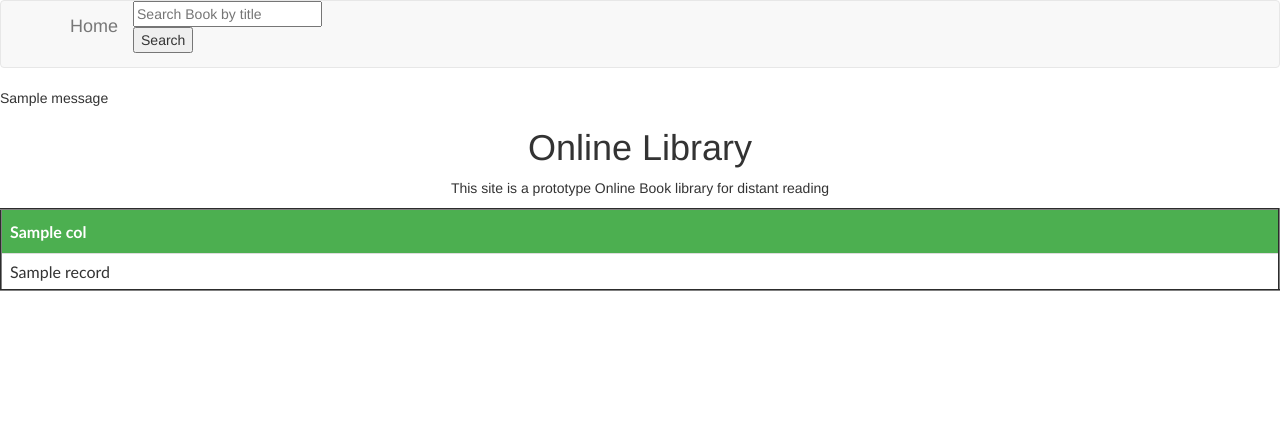
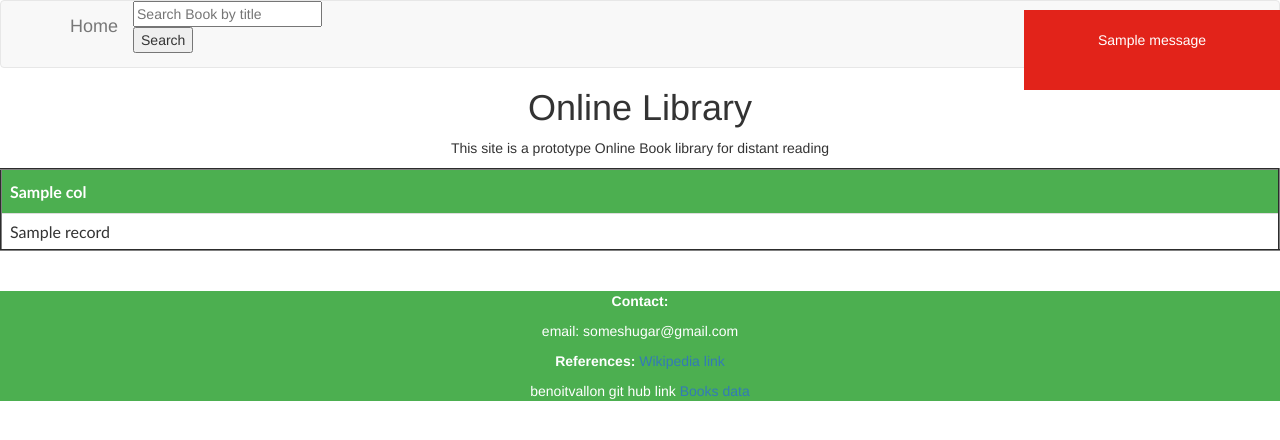
Before and after one commit to someshugar445/Online_books_library_flaskapp, a Flask app: template templates/home.html in a window 1280 px wide. Shown: the top 440 px of the page. Run offline with Flask 2, Linux system fonts and the light colour scheme; the template is opened without the code that fills it: most values are stand-ins (such as "Sample title", 1, 10 or a date in 2020); one stand-in notice (Sample message) is shown; some libraries are stand-ins or nearby versions.

Commit message:
add flash message and footer

```diff
--- a/templates/base.html
+++ b/templates/base.html
@@ -1,6 +1,25 @@
 {% extends 'bootstrap/base.html' %}
 
 {% block navbar %}
+<style>
+#toast_panel {
+      background: #e2231a;
+      color: white;
+    }
+</style>
+  <script>
+    $(document).ready(function () {
+      $('#toast_icon').on('click', function (e) {
+        $('#toast_panel').remove();
+      });
+      $('#loading').on('click', function (e) {
+        $('#toast_panel').remove();
+      });
+    });
+    $(document).ready(function (){
+    setTimeout(function(){ $('.toast').fadeOut() }, 15000);
+    })
+  </script>
     <nav class="navbar navbar-default">
         <div class="container">
             <div class="navbar-header">
@@ -15,8 +34,13 @@
         </div>
     </nav>
 <div class="flashes">
-  {% for message in get_flashed_messages() %}
-    {{ message }}
-  {% endfor %}
-</div>
+    {%for message in get_flashed_messages() %}
+    <div class="toast" id="toast_panel" style="position: absolute ; top: 10;right:0;width:20%;height:10%">
+        <center>
+            <div style="padding-top:20px">{{message}}</div>
+        </center>
+      <div id="toast_icon"></div>
+    </div>
+    {% endfor %}
+  </div>
 {% endblock %}
--- a/templates/home.html
+++ b/templates/home.html
@@ -55,4 +55,13 @@
         </table>
     </center>
 </body>
+<br><br>
+<center>
+    <footer style="background-color:#4CAF50;color:white">
+      <p><b>Contact:</b></p>
+        <p>email: someshugar@gmail.com</p>
+      <p><b>References: </b><a href="https://en.wikipedia.org/wiki/Wikipedia"> Wikipedia link</a></p>
+        <p>benoitvallon git hub link<a href="https://github.com/benoitvallon/100-best-books/blob/master/books.json"> Books data</a></p>
+    </footer>
+</center>
 {% endblock %}
```
